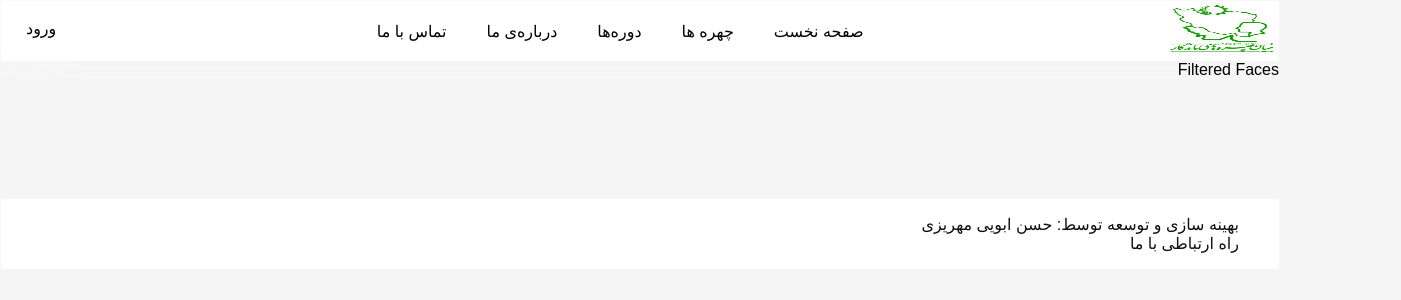
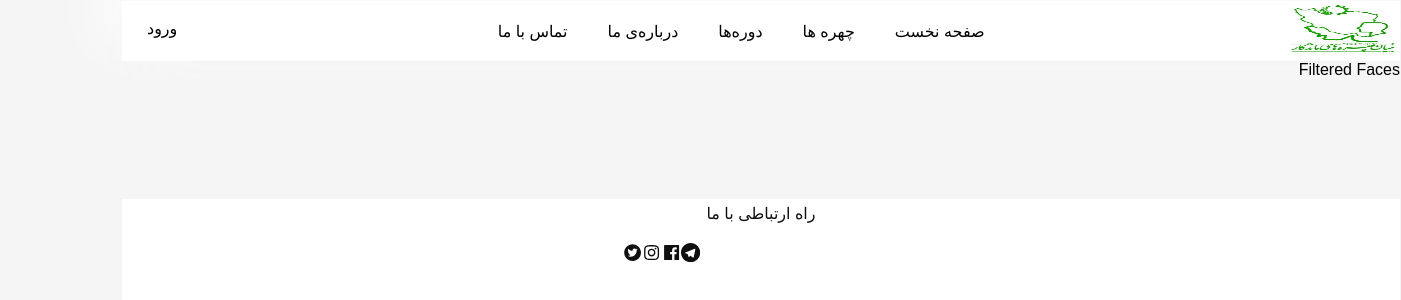
Before and after one commit to HasanAboee/uni_project, a Next.js app: page /faces/1 in a window 1280 px wide. Shown: the top 300 px of the page, 1401 px wide, since content can reach past the window. Built offline with nearby package versions, Linux system fonts and the light colour scheme.

Commit message:
icon has added to footer

```diff
--- a/components/Layout/layout.js
+++ b/components/Layout/layout.js
@@ -1,5 +1,11 @@
 import styles from "./layout.module.css";
-
+import React from "react";
+import { ImTelegram } from "react-icons/im";
+import {
+  AiFillFacebook,
+  AiOutlineInstagram,
+  AiFillTwitterCircle,
+} from "react-icons/ai";
 function layout(props) {
   return (
     <div className={styles.wrapper}>
@@ -9,7 +15,8 @@ function layout(props) {
         </div>
         <ul>
           <li>صفحه نخست</li>
-          <li className={styles.submenu}>چهره ها
+          <li className={styles.submenu}>
+            چهره ها
             <ul>
               <li>بازیگران</li>
               <li>آهنگسازان</li>
@@ -23,18 +30,28 @@ function layout(props) {
         <div className={styles.login_button_box}>
           <button>ورود</button>
         </div>
-
       </nav>
       <div>{props.children}</div>
       <div className={styles.push}></div>
       <div className={styles.footer}>
-        <ul>
-          <li>بهینه سازی و توسعه توسط: حسن ابویی مهریزی</li>
-          <li>راه ارتباطی با ما</li>
-        </ul>
+      <div className={styles.contact}>راه ارتباطی با ما</div>
+        <div className={styles.icons}>
+
+          <div className={styles.icon}>
+            <ImTelegram />
+          </div>
+          <div className={styles.icon}>
+            <AiFillFacebook />
+          </div>
+          <div className={styles.icon}>
+            <AiOutlineInstagram />
+          </div>
+          <div className={styles.icon}>
+            <AiFillTwitterCircle />
+          </div>
+        </div>
       </div>
-      </div>
-
+    </div>
   );
 }
 export default layout;
--- a/components/Layout/layout.module.css
+++ b/components/Layout/layout.module.css
@@ -72,24 +72,38 @@
 .submenu:hover ul {
   display: block;
 }
-.wrapper{
+.wrapper {
   min-height: 100%;
-  margin-bottom: -120px; /* Same as push height */
+  margin-bottom: -120px;
   padding: 1px;
 }
-.footer{
+.footer {
   border: 5px 0px 0px 0px;
   border-color: #000000;
-  display: flex;
-    background-color: rgb(255, 255, 255);
-    color: rgb(15, 15, 15);
-    height: auto;
-    width: 100%;
 
+  background-color: rgb(255, 255, 255);
+  color: rgb(15, 15, 15);
+  height: auto;
+  width: 100%;
 }
-.footer ul{
+.footer ul {
   list-style: none;
 }
-.push{
-  height:120px;
+.push {
+  height: 120px;
 }
+.icons{
+  height: 200px;
+  display: flex;
+  justify-content: space-between;
+  padding:20px 700px 0px 700px;
+  font-size:larger;
+}
+.icon:hover{
+  cursor: pointer;
+  color: red;
+}
+.contact{
+  text-align: center;
+  padding-top: 5px;
+}
--- a/package.json
+++ b/package.json
@@ -1,6 +1,5 @@
 {
   "name": "uni-project",
-
   "version": "0.1.0",
   "private": true,
   "scripts": {
@@ -13,7 +12,8 @@
     "antd": "^4.16.13",
     "next": "12.0.2",
     "react": "17.0.2",
-    "react-dom": "17.0.2"
+    "react-dom": "17.0.2",
+    "react-icons": "^4.3.1"
   },
   "devDependencies": {
     "eslint": "7.32.0",
```
Also changed, not shown: 1 other file (tests, documents, lock files or other folders).
